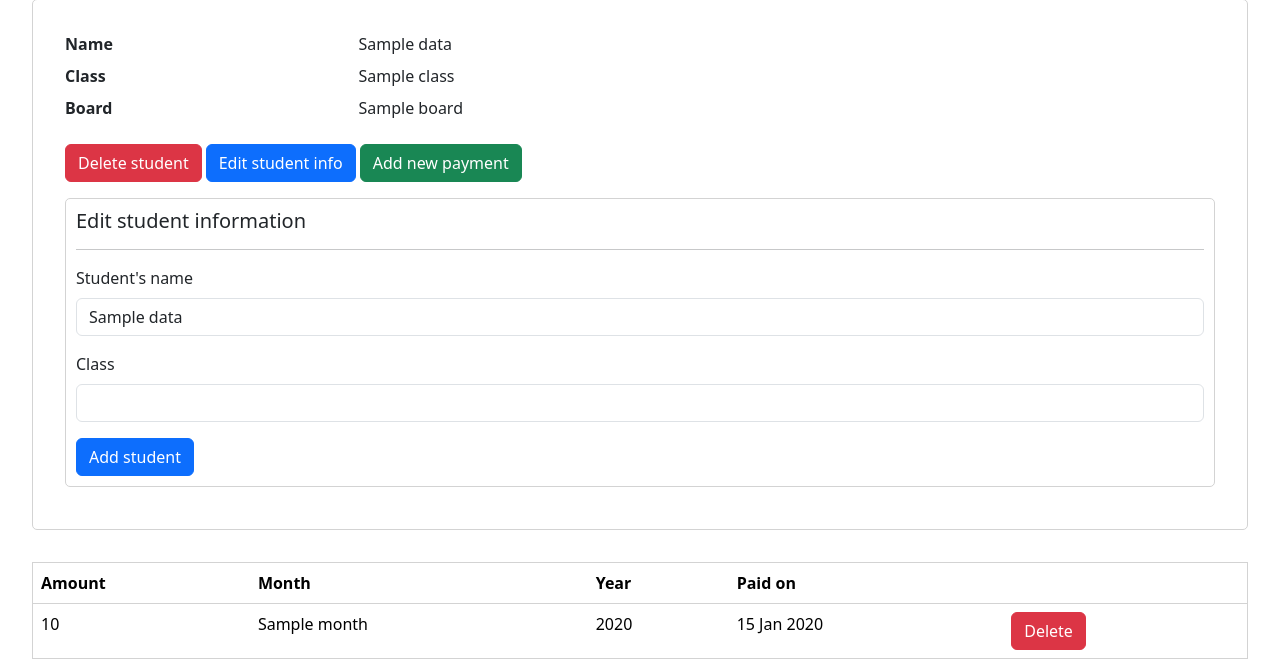
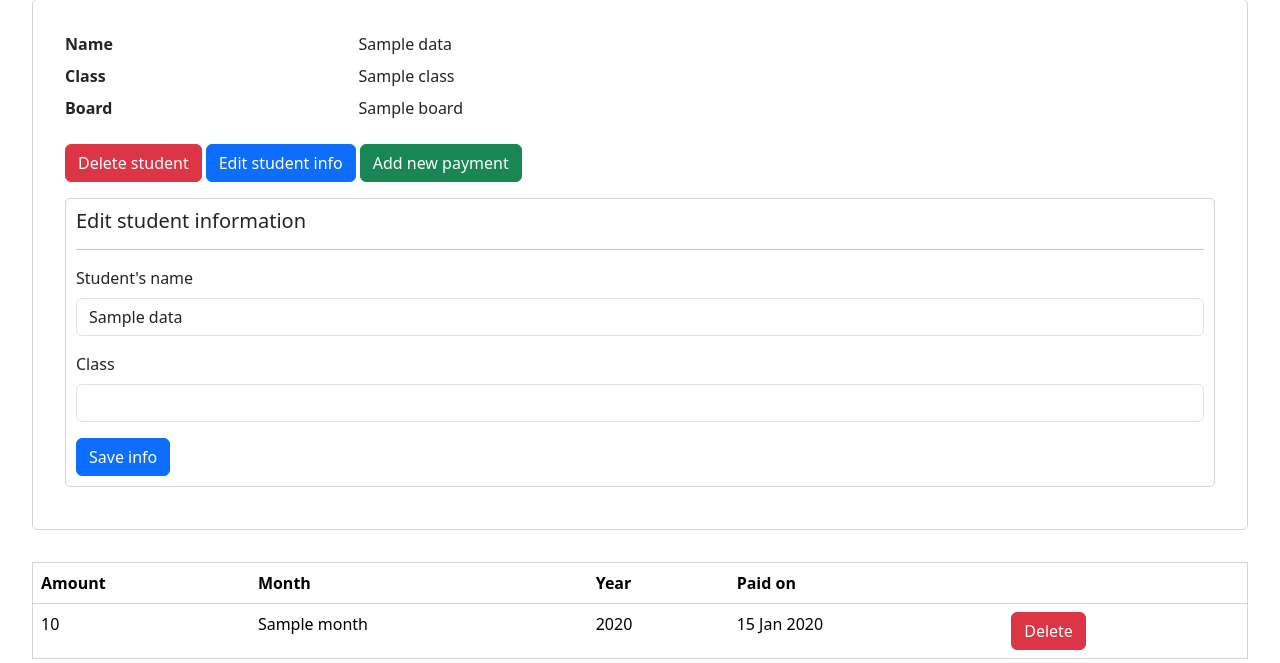
Before and after one commit to r1shavd/tution_fees_manager, a Node server app: template views/student.ejs in a window 1280 px wide, after a click on "Edit student info". Shown: the part 90-753 px from the top of the page. Run offline with Node 20, Linux system fonts and the light colour scheme; the template is opened without the code that fills it: most values are stand-ins (such as "Sample title", 1, 10 or a date in 2020); some libraries are stand-ins or nearby versions.

Commit message:
Fixed the bug which was affecting the 'edit student info' feature. Also fixed the typos on the HTML side.

```diff
--- a/views/student.ejs
+++ b/views/student.ejs
@@ -90,7 +90,7 @@
 					<option value="3">OTHER</option>
 				</select>
 			</div> -->
-			<a class="btn btn-primary" id="editStudentFormBtn">Add student</a>
+			<a class="btn btn-primary" id="editStudentFormBtn">Save info</a>
 		</form>
 		<!--  -->
 
@@ -160,7 +160,6 @@
 	<!--  -->
 
 	<!-- The form for transaction deletion -->
-	<% if (data.transactions.length != 0) { %>
 	<form class="container" id="dltTransactionForm" style="border: 0.5px solid lightgray; border-radius: 5px; padding: 10px; display: none;">
 		<h5>Transaction deletion confirmation!</h5>
 		<hr>
@@ -168,7 +167,6 @@
 		<input class="form-control" type="text" placeholder="..." aria-label="captcha" id="dltTransactionFormInput">
 		<a class="btn btn-danger" id="dltTransactionFormBtn" style="margin-top: 10px;">Delete</a>
 	</form>
-	<% } %>
 	<!--  -->
 
 	<!-- Scripts requried for boostrap -->
@@ -259,9 +257,9 @@
 
 	// Defining the dltTransactionFormBtn onclick event listener
 	document.getElementById("dltTransactionFormBtn").addEventListener("click", () => {
-		// Checking the captcha
+			// Checking the captcha
 		if (document.getElementById("dltTransactionFormInput").value == "12345678") {
-			// Sending the HTTP POST request
+				// Sending the HTTP POST request
 			fetch("/delete", {
 				method: "POST",
 				body: JSON.stringify({
@@ -272,7 +270,7 @@
 				(response.status == 200) ? alert("Transaction deleted!") : alert("Failed to delete the transaction!");
 				window.location.reload();
 			}).catch(error => {
-				// If there occurs an error
+					// If there occurs an error
 				alert(error);
 				window.location.reload();
 			});
@@ -295,6 +293,8 @@
 		let student_name = document.getElementById("editStudentFormName").value;
 		const student_class = document.getElementById("editStudentFormClass").value;
 		let student_board = "<%= data.board %>";
+
+		console.log(student_name, student_class, student_board);
 
 		// Hiding the editStudentForm until there occurs an error
 		document.getElementById("editStudentForm").style.display = "none";
```
